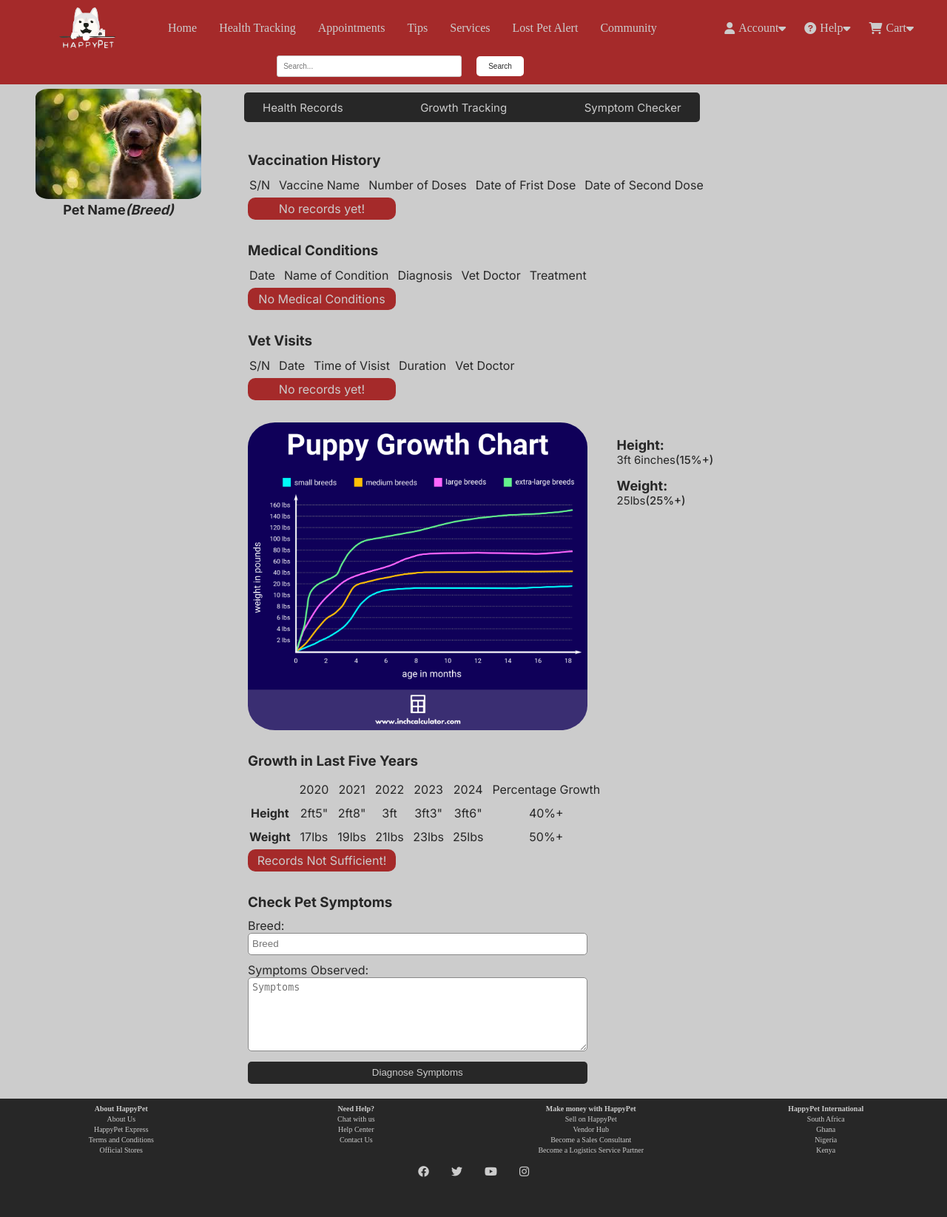
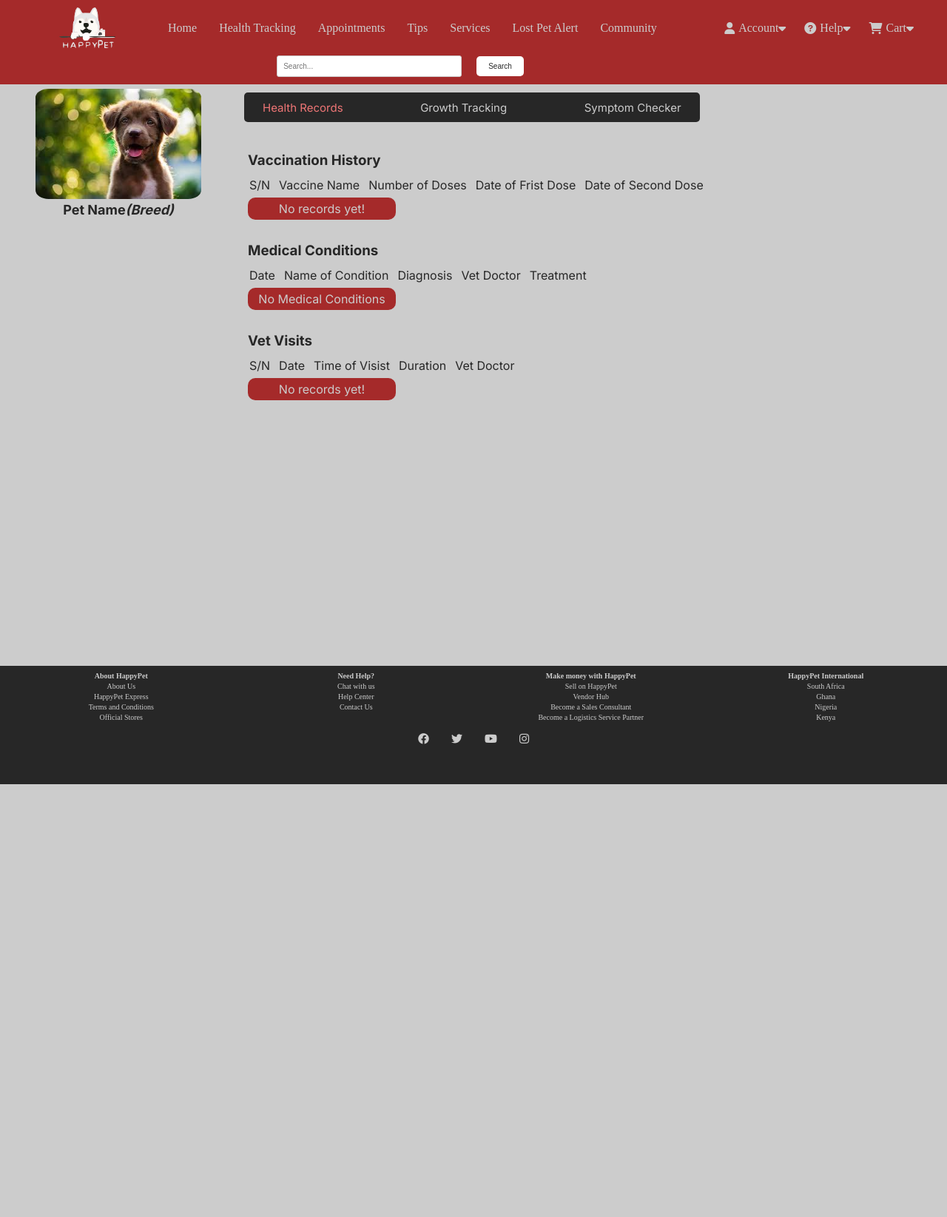
Before and after one commit to CharlesOkechukwu/Happy_pets, a Flask app: page / in a window 1280 px wide. Shown: the whole page at 74% size. After the commit the page ends 1060 px from the top, so only its background shows below. Run offline with Flask 3, Linux system fonts and the light colour scheme.

Commit message:
add jquery responsive function to profile header

```diff
--- a/static/styles/health_tracker.css
+++ b/static/styles/health_tracker.css
@@ -194,6 +194,14 @@ main .content .symptom-checker form button {
     border: none;
 }
 
+.hide {
+    display: none;
+}
+
+main .content .nav-bar .active {
+    color: #EF7676;
+}
+
 /* style for destop view health tracker header */
 @media (min-width: 600px) {
     main .profile-icon {
--- a/templates/header.html
+++ b/templates/header.html
@@ -10,7 +10,7 @@
     <link rel="preconnect" href="https://fonts.googleapis.com">
     <link rel="preconnect" href="https://fonts.gstatic.com" crossorigin>
     <link href="https://fonts.googleapis.com/css2?family=Inter:wght@100..900&display=swap" rel="stylesheet">
-
+    <script src="https://code.jquery.com/jquery-3.7.1.min.js" integrity="sha256-/JqT3SQfawRcv/BIHPThkBvs0OEvtFFmqPF/lYI/Cxo=" crossorigin="anonymous"></script>
 </head>
 <body style="background-image: url('images/background.jpg')">
     <header class="container">
--- a/templates/health_tracker.html
+++ b/templates/health_tracker.html
@@ -5,11 +5,11 @@
 </div>
 <div class="content">
     <div class="nav-bar">
-        <a href="#" class="mini-nav">Health Records</a>
-        <a href="#" class="mini-nav">Growth Tracking</a>
-        <a href="#" class="mini-nav">Symptom Checker</a>
+        <a href="#" class="mini-nav active" id="records">Health Records</a>
+        <a href="#" class="mini-nav" id="growth">Growth Tracking</a>
+        <a href="#" class="mini-nav" id="symptoms">Symptom Checker</a>
     </div>
-    <div class="health-records">
+    <div class="health-records" id="health-record">
         <h3>Vaccination History</h3>
         <table class="vaccination">
             <tr>
@@ -46,7 +46,7 @@
         </table>
         <p>No records yet!</p>
     </div>
-    <div class="growth-tracking">
+    <div class="growth-tracking hide" id="track-growth">
         <div class="growth-data">
             <img src="/static/images/puppy-growth-chart.png" alt="growth chart">
             <div class="size-data">
@@ -89,7 +89,7 @@
         </table>
         <p class="info">Records Not Sufficient!</p>
     </div>
-    <div class="symptom-checker">
+    <div class="symptom-checker hide" id="check-symptom">
         <form>
             <h3> Check Pet Symptoms</h3>
             <label for="breed">Breed:</label><br>
@@ -100,4 +100,5 @@
         </form>
     </div>
 </div>
+<script src="/static/scripts/health_tracker.js"></script>
 {% include 'footer.html' %}
```
Also changed, not shown: static/scripts/health_tracker.js (added, +26 -0 lines).
